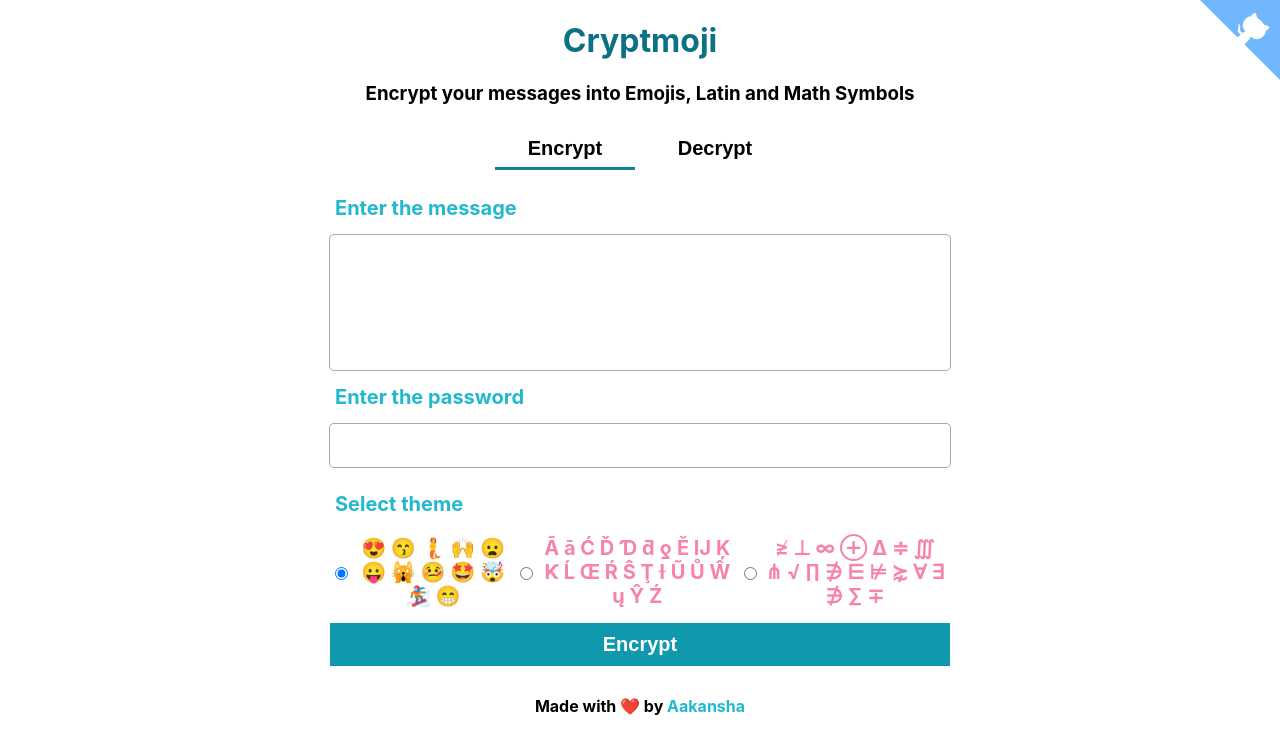
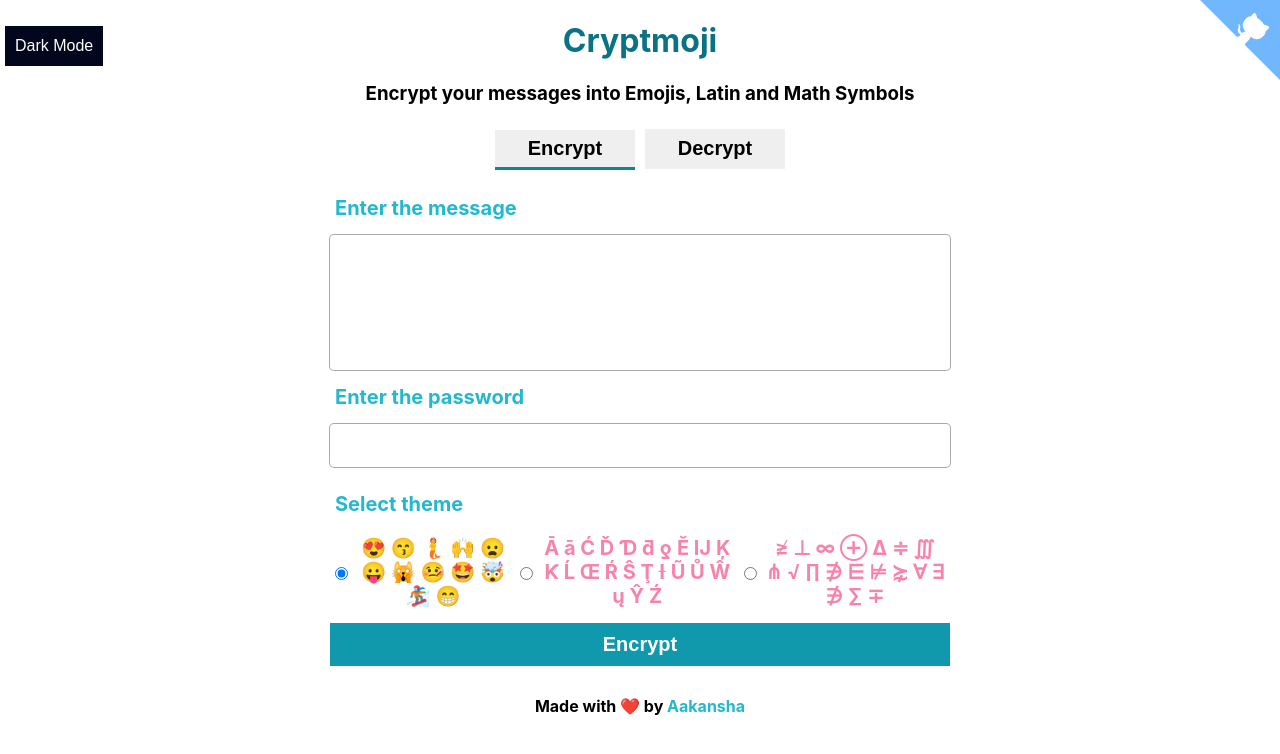
Before and after one commit to ad1992/cryptmoji, a React (Create React App) app: page / in a window 1280 px wide. Shown: the top 754 px of the page. Built offline with nearby package versions, Linux system fonts and the light colour scheme.

Commit message:
Dark Mode

```diff
--- a/src/App.scss
+++ b/src/App.scss
@@ -67,6 +67,8 @@
 
   textarea,
   input {
+    background-color: var(--background-color);
+    color: var(--text-color);
     font-size: 20px;
     font-weight: 500;
     color: #868e96;
@@ -93,7 +95,7 @@
 
   .encrypt,
   .decrypt {
-    background: none;
+    //background: none;
     border: none;
     font-size: 20px;
     padding: 5px;
@@ -104,7 +106,19 @@
       border-bottom: 3px solid #0c8599;
     }
   }
+  .dark-mode-toggle {
+    background: #03071e;
+    color: #fff;  // Adjust text color for better contrast
+    padding: 10px;
+    margin: 5px;
+    cursor: pointer;
+    border: none;
+    font-size: 16px;
 
+    &:hover {
+      background: #1a1a1a;  // Adjust hover color if needed
+    }
+  }
   .encrypt-btn,
   .decrypt-btn {
     background: #1098ad;
--- a/src/App.tsx
+++ b/src/App.tsx
@@ -5,15 +5,17 @@ import EncryptView from "./EncryptView";
 import clsx from "clsx";
 import GitHubCorner from "./GithubCorner";
 import Footer from "./Footer";
-
+import DarkModeToggle from './DarkModeToggle';
 const VIEW = {
   ENCRYPT: 0,
   DECRYPT: 1,
 };
-function App() {
+const App: React.FC = () => {
   const [activeView, setActiveView] = useState(VIEW.ENCRYPT);
   return (
     <div className="App">
+      <div className="darkwave" style={{  position: "absolute" , left: 0}}>
+      <DarkModeToggle  /></div>
       <GitHubCorner />
       <h1 style={{ color: "#0b7285" }}>Cryptmoji</h1>
       <h3>Encrypt your messages into Emojis, Latin and Math Symbols</h3>
--- /dev/null
+++ b/src/DarkModeToggle.scss
@@ -0,0 +1,31 @@
+
+.dark-mode {
+    --background-color: #000000;
+    --text-color: #fff;
+  }
+  body {
+    background-color: var(--background-color);
+    color: var(--text-color);
+  }
+ // Add these styles for input fields in both light and dark modes
+input {
+  font-size: 20px;
+  font-weight: 500;
+  color: #868e96;
+  font-weight: bold;
+  border: none;
+  border-radius: 0.25rem;
+  box-shadow: 0 0 0 1px #aaa;
+
+  &.dark-mode {
+    color: #fff;  // Adjust text color for dark mode
+    background-color: #555;  // Adjust background color for dark mode
+  }
+}
+
+// Add these styles for radio buttons in both light and dark modes
+input[type="radio"] {
+  box-shadow: none;
+
+
+}
--- /dev/null
+++ b/src/DarkModeToggle.tsx
@@ -0,0 +1,21 @@
+// DarkModeToggle.tsx
+
+import React, { useState } from 'react';
+import './DarkModeToggle.scss';
+
+const DarkModeToggle: React.FC = () => {
+  const [isDarkMode, setIsDarkMode] = useState(false);
+
+  const toggleDarkMode = () => {
+    setIsDarkMode((prevMode) => !prevMode);
+    document.body.classList.toggle('dark-mode');
+  };
+
+  return (
+    <button className="dark-mode-toggle" onClick={toggleDarkMode}>
+      {isDarkMode ? 'Light Mode' : 'Dark Mode'}
+    </button>
+  );
+};
+
+export default DarkModeToggle;
```
